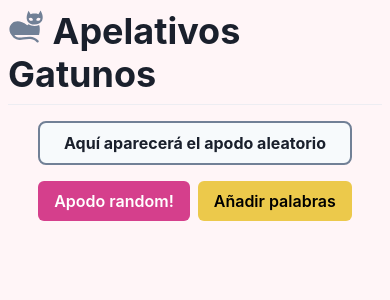
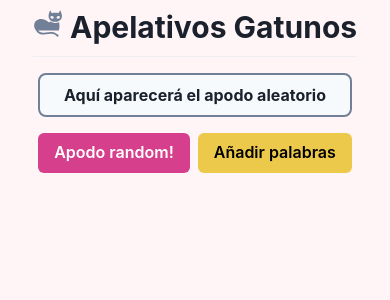
Before and after one commit to JAMorello/cat-apellatives, a React (Create React App) app: page / in a window 390 px wide. Shown: the top 300 px of the page. Built offline with nearby package versions, Linux system fonts and the light colour scheme.

Commit message:
Made a minor fix at the responsive styling

```diff
--- a/src/components/Header.js
+++ b/src/components/Header.js
@@ -4,8 +4,8 @@ import { GiCat } from "react-icons/gi";
 const Header = () => {
   return (
     <VStack p={2}>
-      <Heading size="2xl">
-        <Icon as={GiCat} size="2xl" color="gray.500" /> Apelativos Gatunos
+      <Heading fontSize={{ base: "3xl", md: "4xl" }}>
+        <Icon as={GiCat} color="gray.500" /> Apelativos Gatunos
       </Heading>
       <Divider />
     </VStack>
```
